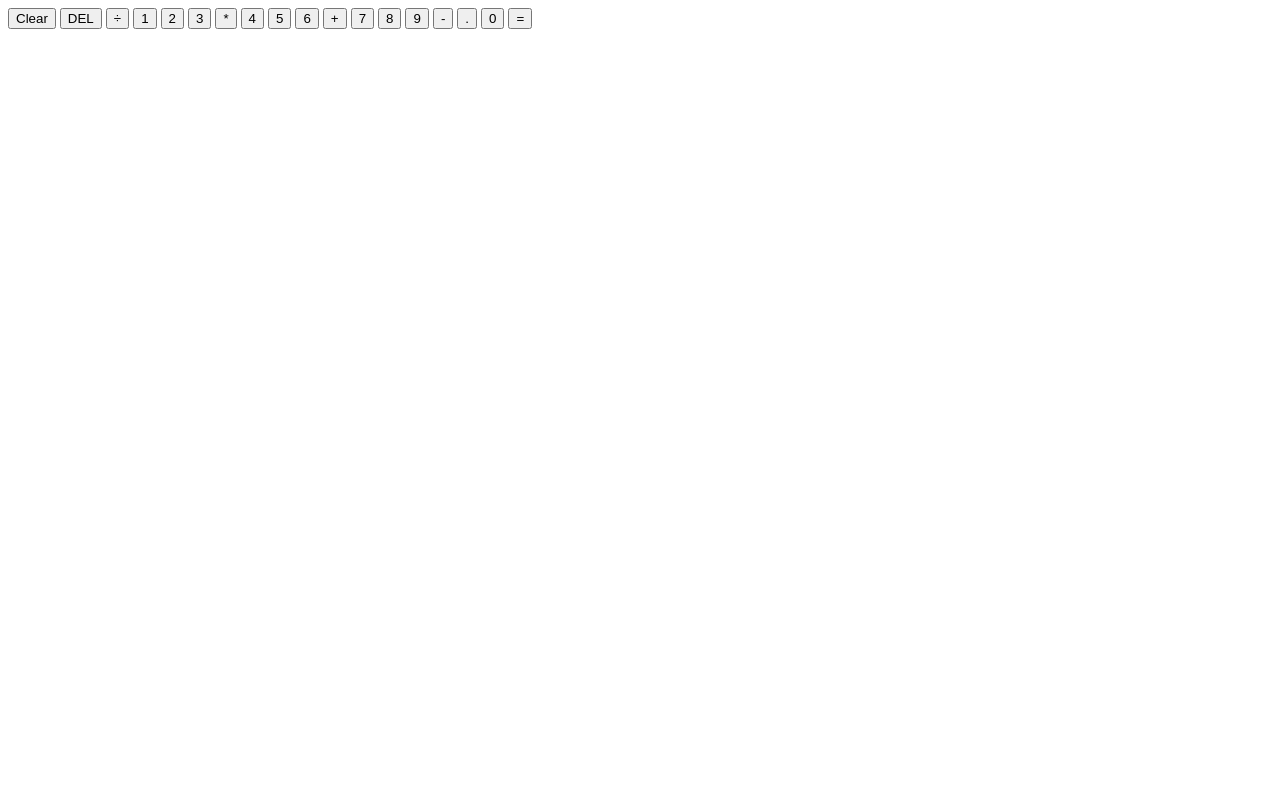
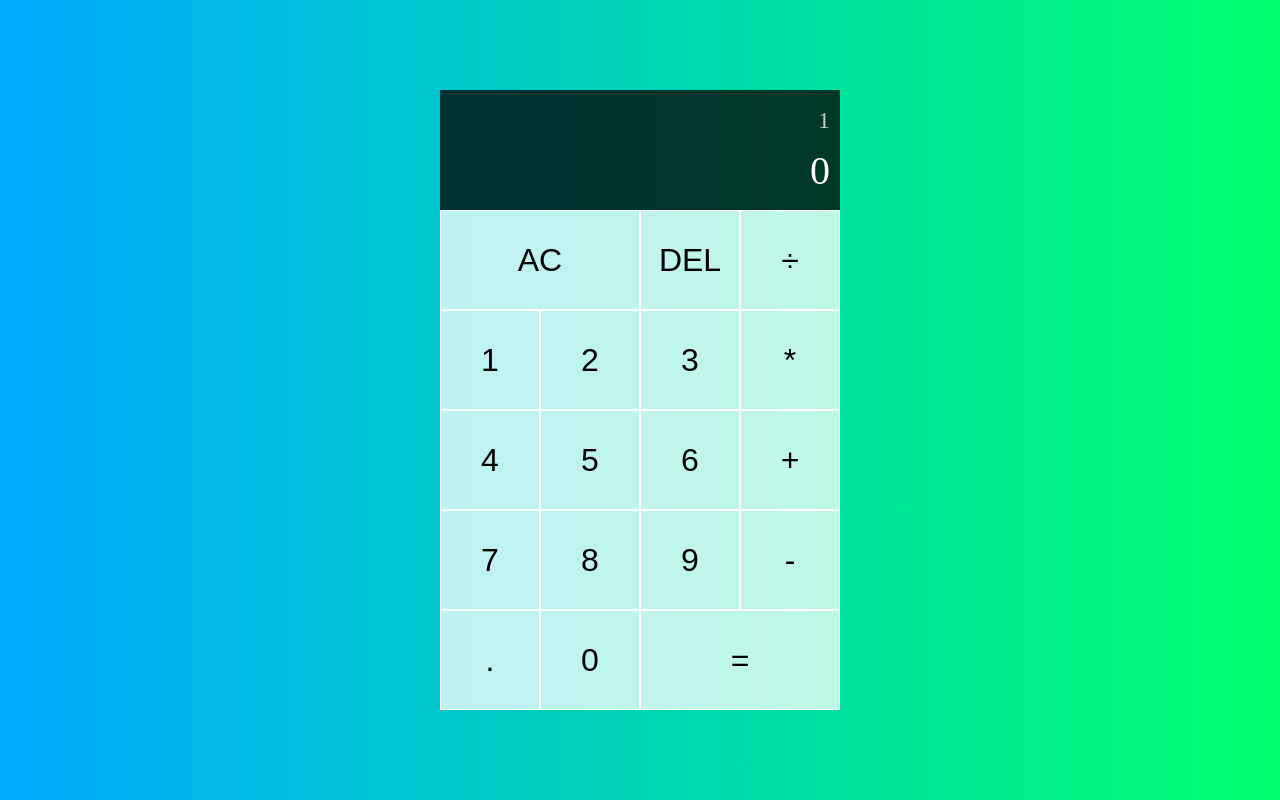
Before and after one commit to alexcw08/Calculator-TOP, a plain HTML site: page index.html in a window 1280 px wide. Drawn offline with Linux system fonts and the light colour scheme.

Commit message:
Fixed mistake with HTML nesting, finished styling.

```diff
--- a/index.html
+++ b/index.html
@@ -11,9 +11,10 @@
   <body>
     <div class="calculator-grid">
       <div class="output">
-        <div class="previous-operand"></div>
-        <div class="current-operand"></div>
-        <button class="span-two">Clear</button>
+        <div class="previous-operand">1</div>
+        <div class="current-operand">0</div>
+      </div>
+      <button class="span-two">AC</button>
       <button>DEL</button>
       <button>÷</button>
       <button>1</button>
@@ -32,6 +33,5 @@
       <button>0</button>
       <button class="span-two">=</button>
     </div>
-    </div>
   </body>
 </html>
--- a/styles.css
+++ b/styles.css
@@ -0,0 +1,51 @@
+*,
+*::before,
+*::after {
+  box-sizing: border-box;
+  font-weight: normal;
+}
+body {
+  padding: 0;
+  margin: 0;
+  background: linear-gradient(to right, #0af, #00ff6c);
+}
+.calculator-grid {
+  display: grid;
+  justify-content: center;
+  align-content: center;
+  min-height: 100vh;
+  grid-template-columns: repeat(4, 100px);
+  grid-template-rows: minmax(120px, auto) repeat(5, 100px);
+}
+.calculator-grid > button {
+  cursor: pointer;
+  font-size: 2rem;
+  border: 1px solid white;
+  outline: none;
+  background-color: rgba(255, 255, 255, 0.75);
+}
+.calculator-grid > button:hover {
+  background-color: rgba(255, 255, 255, 0.9);
+}
+.span-two {
+  grid-column: span 2;
+}
+.output {
+  grid-column: 1 / -1;
+  background-color: rgba(0, 0, 0, 0.75);
+  display: flex;
+  flex-direction: column;
+  align-items: flex-end;
+  padding: 10px;
+  justify-content: space-around;
+  word-wrap: break-word;
+  word-break: break-all;
+}
+.output .previous-operand {
+  color: rgba(255, 255, 255, 0.75);
+  font-size: 1.5rem;
+}
+.output .current-operand {
+  color: white;
+  font-size: 2.5rem;
+}
```
Lines whose indentation alone changed are shown as unchanged.
